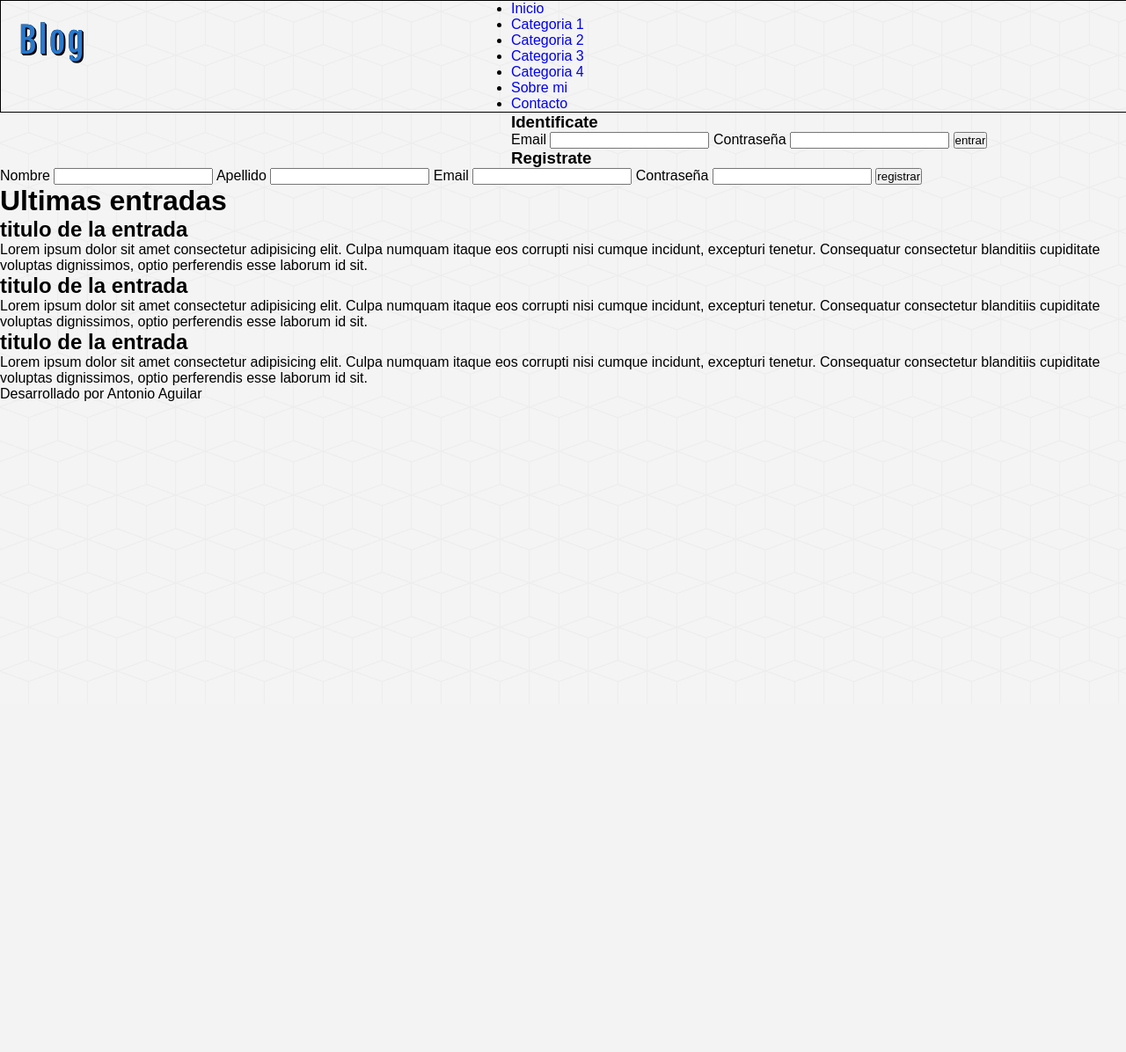
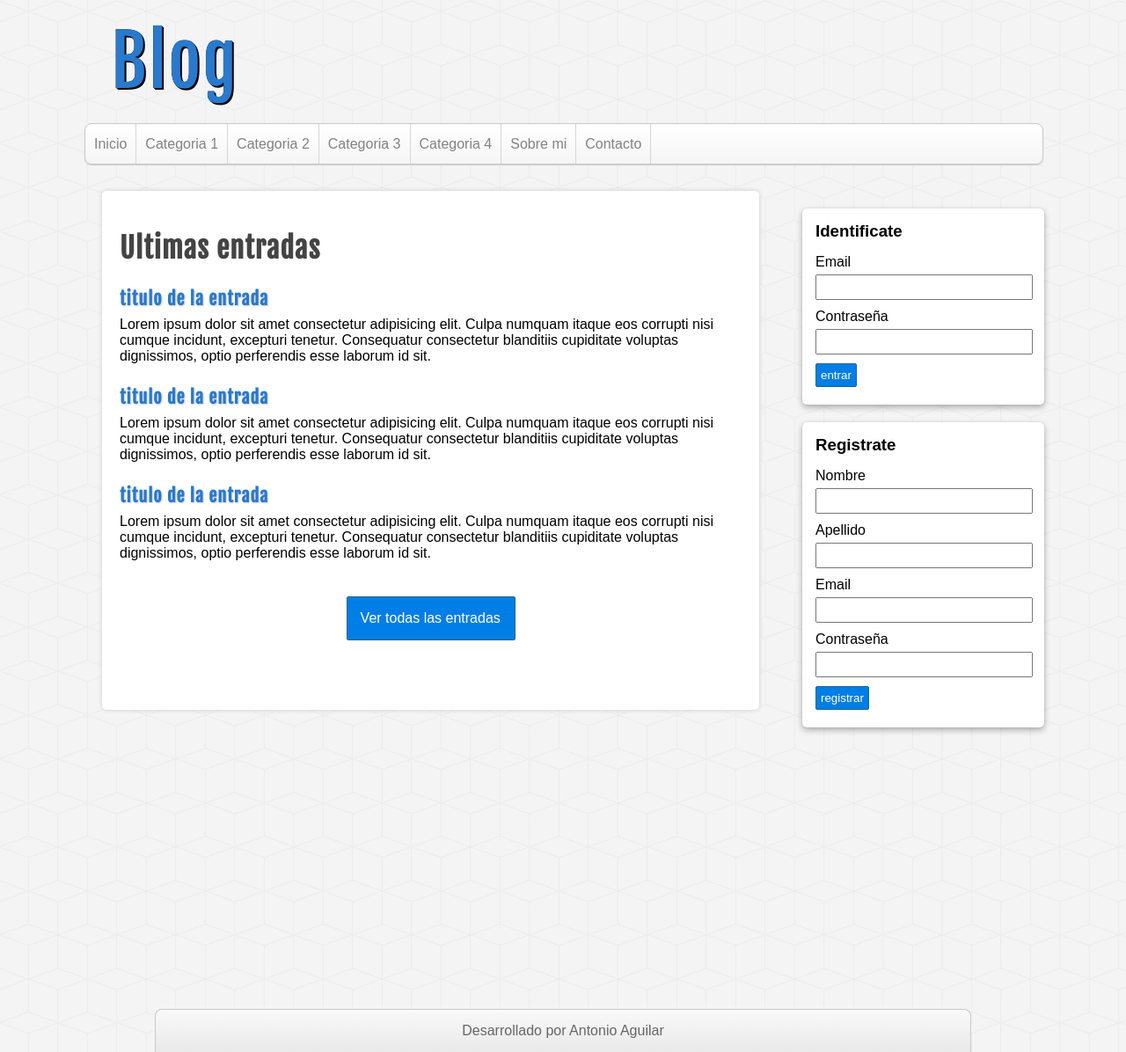
Before and after one commit to AntonioAguilar27/Blog, a PHP site: page / in a window 1280 px wide. Shown: the whole page at 88% size. Before the commit the page ends 456 px from the top, so only its background shows below. Run offline with PHP 8.4, Linux system fonts and the light colour scheme.

Commit message:
algo bien

```diff
--- a/assets/css/style.css
+++ b/assets/css/style.css
@@ -28,25 +28,198 @@ body{
 /*  Cabecera */
 
 #cabecera {
-    width: 100%;
+    width: 85%;
     height: auto;
     background: transparent;
     margin: 0px auto;
-    border: 1px solid black;
+     /*border: 1px solid black; */
     text-decoration: none;
 }
 
 #logo {
     float: left;
     width: 540px;
-    height: 140px;
+    height: 100px;
     padding: 20px;
 }
 
 #logo a {
     font-family: "fajala", helvetica;
-    font-size: 40px;
+    font-size: 80px;
     letter-spacing: 2px;
     color: #2979CD;
     text-shadow: 0px 0px 0px black, 1px 1px 0px black, 2px 2px 0px black;
+    transition: all 500ms;
+    line-height: 100px;
+    margin-left: 10px;
 }
+
+#logo a:hover {
+    cursor: pointer;
+    text-shadow: 0px 0px 0px black, -1px -1px 0px black, -2px -2px 0px black;
+}
+
+/* Menu */
+
+#menu {
+    clear: both;
+    width: 100%;
+    background: linear-gradient(to bottom, #f9f9f9 0px, #fff 0px, #e9e9e9 100px);
+    height: 45px;
+    border: 1px solid #c9c9c9;
+    border-radius: 8px;
+    box-shadow: 0px 1px 1px #ccc;
+    overflow: hidden;
+}
+
+#menu ul {
+    list-style: none;
+}
+
+#menu ul li{
+    float: left;
+    line-height: 45px;
+    border-right: 1px solid #d6d6d6;
+}
+#menu ul li:hover{
+    background: linear-gradient(to bottom, #f2f2f2 0px, #dad9d4 100%);
+}
+
+#menu ul li a {
+    display: block;
+    padding-left: 10px;
+    padding-right: 10px;
+    font-style: 15px;
+    color: #838282 ;
+}
+
+/*CONTENIDO*/
+
+#contenedor{
+    width: 85%;
+    height: auto;
+    min-height: auto;
+    margin: 0px auto;
+    margin-top: 30px;
+    margin-bottom: 30px;
+}
+
+/* BARRA LATERAL */
+
+#sidebar {
+    float: right;
+    width: 25%;
+    min-height: 900px;
+}
+
+.bloque {
+    display: block;
+    width: 90%;
+    border-radius: 5px;
+    margin: 20px auto;
+    background: white;
+    padding: 15px;
+    box-shadow: 0px 0px 1px rgba(0,0,0,0.3), 0px 3px 7px rgba(0,0,0,0.3), 0px 0px 1px #ffffff inset;
+}
+
+.bloque h3 {
+    margin-bottom: 15px;
+}
+
+label,
+input[type="text"],
+input[type="email"],
+input[type="password"]{
+    display: block;
+    width: 95%;
+    margin-top: 2px;
+    margin-bottom: 5px;
+}
+
+input[type="text"],
+input[type="email"],
+input[type="password"]{
+    padding: 5px;
+    margin-bottom: 10px;
+}
+
+input[type="button"],
+input[type="submit"]{
+    margin-top: 5px;
+    margin-bottom: 5px;
+    display: block;
+    border-radius: 2px;
+    color: white;
+    background: #007ee5;
+    border: 1px solid #156785;
+    cursor: pointer;
+    padding: 5px;
+}
+
+/*PRINCIPAL*/
+
+#principal {
+    float: left;
+    width: 65%;
+    min-height: 550px;
+    background: white;
+    border-radius: 5px;
+    box-shadow: 0px 0px 5px #ccc;
+    margin-left: 20px;
+    padding: 20px;
+    overflow: hidden;
+}
+
+#principal a {
+    color: #333;
+}
+
+#principal h1 {
+    font-size: 32px;
+    color: #444;
+    letter-spacing: 1px;
+    font-family: "fajala";
+    margin-top: 25px;
+}
+
+#principal h2 {
+    font-size: 20px;
+    color: #2979cd;
+    text-shadow: 1px 1px 2px #ccc;
+    letter-spacing: 1px;
+    font-family: "fajala";
+    margin-top: 25px;
+}
+
+#principal p {
+    margin-top: 8px;
+}
+
+#ver-todas a {
+    display: block;
+    border-radius: 2px;
+    padding: 15px;
+    color: white;
+    background: #007ee5;
+    border: 1px solid #156785;
+    cursor: pointer;
+    width: 160px;
+    margin: 0px auto;
+    margin-top: 40px;
+}
+
+/* FOOTER */
+
+#pie{
+    clear: both;
+    width: 70%;
+    margin: 0px auto;
+    background: linear-gradient(to bottom, #f9f9f9 0px , #e9e9e9 100%);
+    border: 1px solid #c9c9c9;
+    border-bottom: none;
+    border-radius: 8px 8px 0px 0px;
+    color: #666;
+    height: auto;
+    padding: 15px;
+    text-align: center;
+}
--- /dev/null
+++ b/includes/cabecera.php
@@ -0,0 +1,48 @@
+<?php require_once 'conexion.php'; ?>
+<!DOCTYPE html>
+<html lang="en">
+<head>
+    <meta charset="UTF-8">
+    <title>Blog</title>
+    <link rel="stylesheet" href= "./assets/css/style.css" />
+</head>
+<body>
+    <!-- Cabecera -->
+    <header id="cabecera">
+        <!-- logo -->
+        <div id="logo">
+            <a href="index.php">
+                Blog
+            </a>
+        </div>
+
+        <!-- menu -->
+        <nav id="menu">
+            <ul>
+                <li>
+                    <a href="index.php">Inicio</a>
+                </li>
+                <li>
+                    <a href="index.php">Categoria 1</a>
+                </li>
+                <li>
+                    <a href="index.php">Categoria 2</a>
+                </li>
+                <li>
+                    <a href="index.php">Categoria 3</a>
+                </li>
+                <li>
+                    <a href="index.php">Categoria 4</a>
+                </li>
+                <li>
+                    <a href="index.php">Sobre mi</a>
+                </li>
+                <li>
+                    <a href="index.php">Contacto</a>
+                </li>
+            </ul>
+        </nav>
+        <div class="clearfix"></div>
+    </header>
+
+    <div id="contenedor">
--- /dev/null
+++ b/includes/conexion.php
@@ -0,0 +1,16 @@
+<?php
+// conexion
+
+$servidor = 'localhost';
+$usuario = 'root';
+$password = '';
+$basededatos = 'blog_master';
+$db = mysqli_connect($servidor, $usuario, $password, $basededatos);
+
+mysqli_query($db , "SET NAMES 'utf8'");
+
+// inciar sesion
+
+session_start();
+
+?>
--- /dev/null
+++ b/includes/helpers.php
@@ -0,0 +1,15 @@
+<?php
+
+function mostrarError ($errores, $campo){
+    $alerta = '';
+    if(isset($errores[$campo]) && !empty($campo)){
+        $alerta = "<div class='alerta alerta-error'>.$errores[$campo].</div>";
+    }
+
+    return $alerta;
+}
+
+
+function borrarErrores(){
+    unset($_SESSION['errores']);
+}
--- /dev/null
+++ b/includes/pie.php
@@ -0,0 +1,13 @@
+<?php require_once 'conexion.php'; ?>
+
+
+        <div class="clearfix"></div>
+    </div> <!-- Fin contenedor -->
+
+
+<!-- Pie de pagina -->
+
+
+<footer id="pie">
+        <p>Desarrollado por Antonio Aguilar</p>
+    </footer>
--- a/index.php
+++ b/index.php
@@ -1,88 +1,11 @@
-<!DOCTYPE html>
-<html lang="en">
-<head>
-    <meta charset="UTF-8">
-    <title>Blog</title>
-    <link rel="stylesheet" href= "./assets/css/style.css" />
-</head>
-<body>
-    <!-- Cabecera -->
-    <header id="cabecera">
-        <!-- logo -->
-        <div id="logo">
-            <a href="index.php">
-                Blog
-            </a>
-        </div>
+<?php require_once 'includes/cabecera.php' ;?>
 
-        <!-- menu -->
-        <nav id="menu">
-            <ul>
-                <li>
-                    <a href="index.php">Inicio</a>
-                </li>
-                <li>
-                    <a href="index.php">Categoria 1</a>
-                </li>
-                <li>
-                    <a href="index.php">Categoria 2</a>
-                </li>
-                <li>
-                    <a href="index.php">Categoria 3</a>
-                </li>
-                <li>
-                    <a href="index.php">Categoria 4</a>
-                </li>
-                <li>
-                    <a href="index.php">Sobre mi</a>
-                </li>
-                <li>
-                    <a href="index.php">Contacto</a>
-                </li>
-            </ul>
-        </nav>
-    </header>
 
-    <div id="contenedor">
         <!-- barra lateral -->
-        <aside id="sidebar">
-            <div id="login" class="bloque">
-                    <h3>Identificate</h3>
-                    <form action="login.php" method="POST">
-                        <label for="email">Email</label>
-                        <input type="email" name="email">
-
-                        <label for="password">Contraseña</label>
-                        <input type="password" name="password">
-
-                        <input type="submit" value="entrar">
-                    </form>
-            </div>
-
-            <div id="register" class="bloque">
-                    <h3>Registrate</h3>
-                    <form action="registro.php" method="POST">
-
-                        <label for="nombre">Nombre</label>
-                        <input type="text" name="name">
-
-                        <label for="apellido">Apellido</label>
-                        <input type="text" name="apellido">
-
-                        <label for="email">Email</label>
-                        <input type="email" name="email">
-
-                        <label for="password">Contraseña</label>
-                        <input type="password" name="password">
-
-                        <input type="submit" value="registrar">
-                    </form>
-            </div>
-        </aside>
-
+<?php require_once 'includes/lateral.php' ;?>
         <!-- Caja principal -->
 
-        <div id="">
+<div id="principal">
 <h1>Ultimas entradas</h1>
 <article class="entrada">
     <h2>titulo de la entrada</h2>
@@ -104,13 +27,13 @@
         Lorem ipsum dolor sit amet consectetur adipisicing elit. Culpa numquam itaque eos corrupti nisi cumque incidunt, excepturi tenetur. Consequatur consectetur blanditiis cupiditate voluptas dignissimos, optio perferendis esse laborum id sit.
     </p>
 </article>
+<div id="ver-todas">
+    <a href="">Ver todas las entradas</a>
 </div>
 </div>
 
     <!-- Footer -->
-    <footer id="pie">
-        <p>Desarrollado por Antonio Aguilar</p>
-    </footer>
+<?php require_once 'includes/pie.php' ;?>
 
 </body>
 </html>
```
Also changed, not shown: includes/lateral.php (added, +44 -0 lines), registro.php (added, +62 -0 lines). Lines whose indentation alone changed are shown as unchanged.
